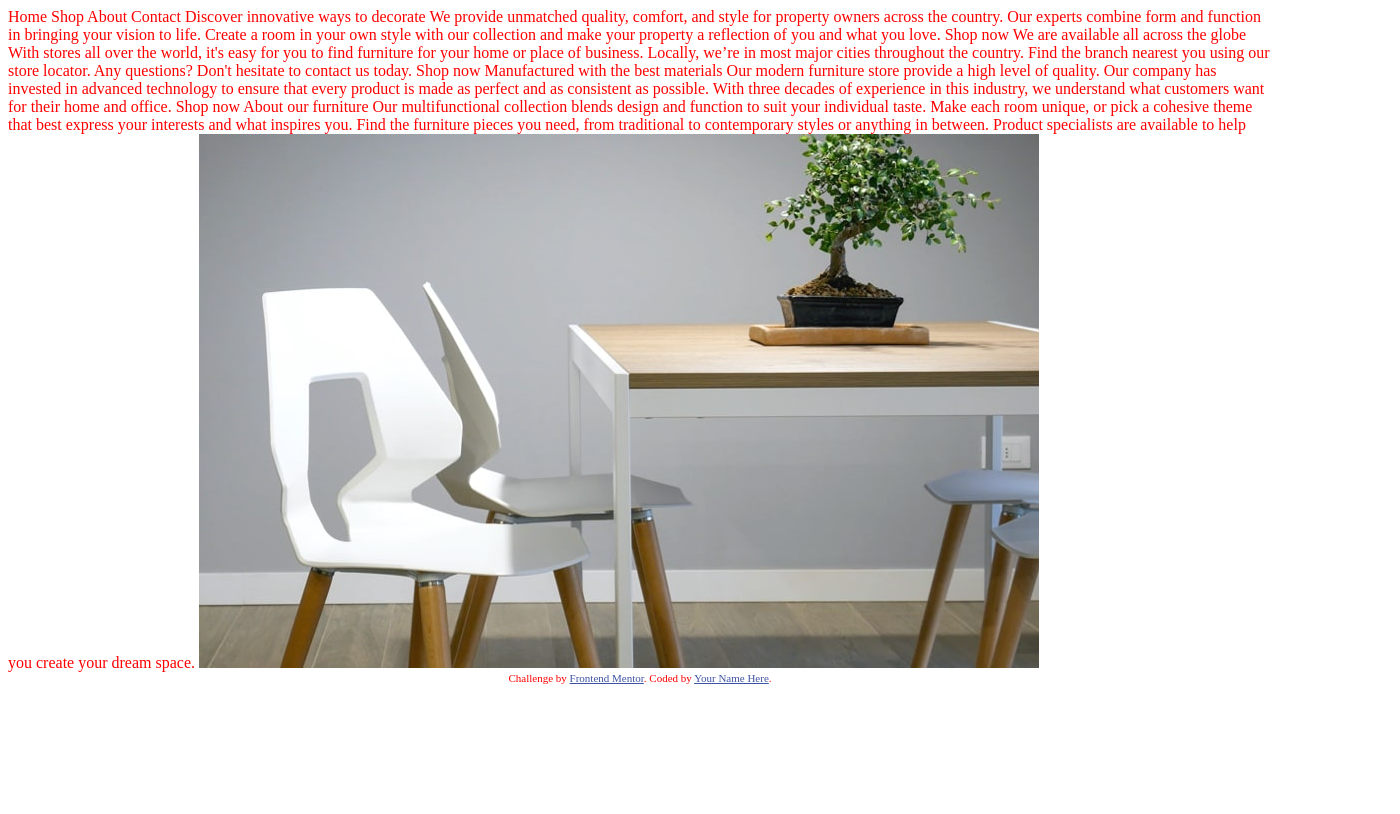
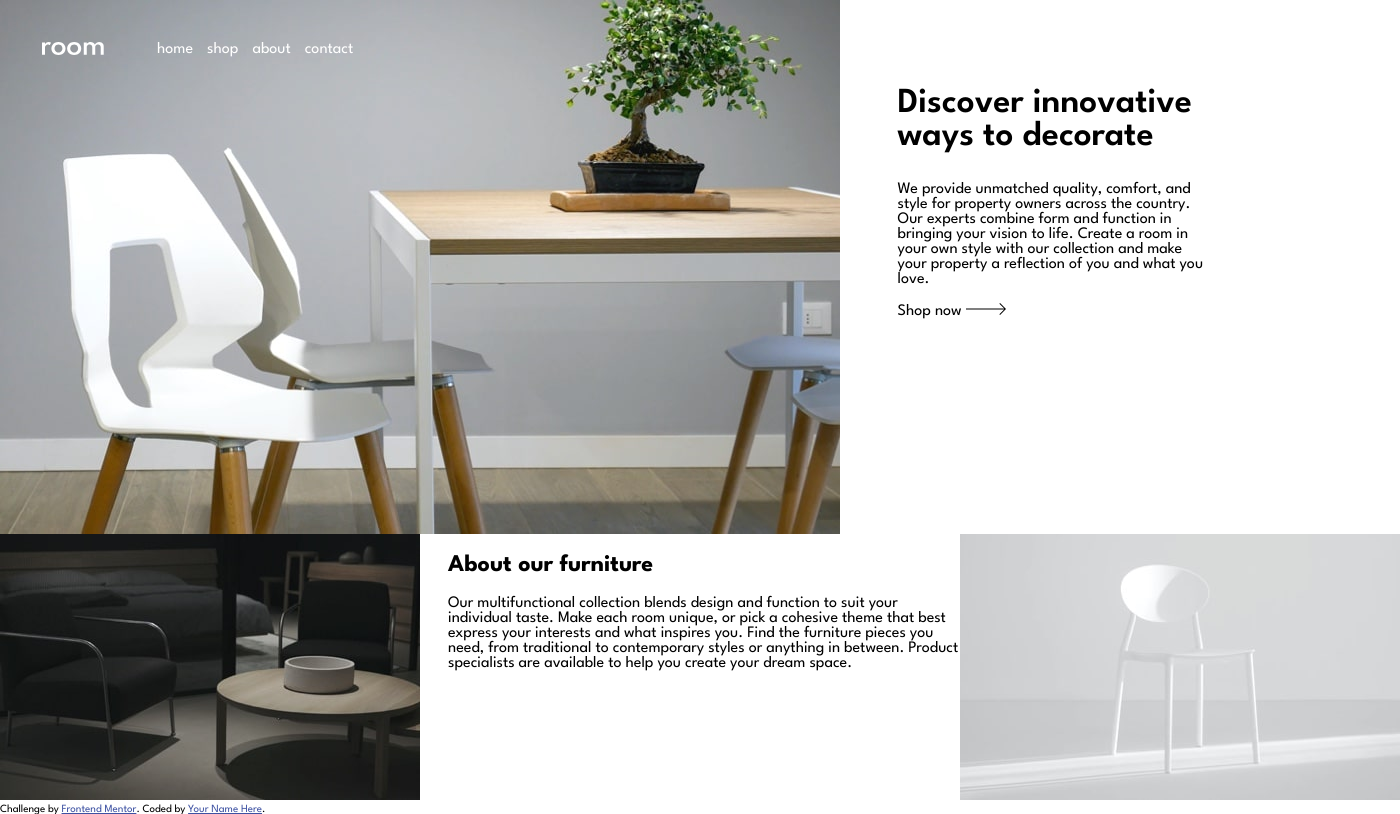
Before and after one commit to chnmk/room-homepage, a website built with webpack: page public/index.html in a window 1280 px wide. Shown: the whole page, 1400 px wide, since content can reach past the window. Built offline with nearby package versions, Linux system fonts and the light colour scheme.

Commit message:
style: add basic page layout

```diff
--- a/public/index.html
+++ b/public/index.html
@@ -14,46 +14,76 @@
     .attribution a { color: hsl(228, 45%, 44%); }
   </style>
 </head>
-<body>
-  Home
-  Shop
-  About
-  Contact
-
+<body class="wrapper">
+  <section class="main-image">
+    <div class="nav-menu">
+      <img
+        class="nav-menu__logo"
+        src="/src/assets/icons/logo.svg"
+        alt="logo"/>
+      <nav class="page-nav">
+        <ul class="page-nav__link-list">
+          <li class="page-nav__link-1">
+            h<span class="page-nav__link-1-line">om</span>e
+          </li>
+          <li class="page-nav__link-2">
+            s<span class="page-nav__link-2-line">ho</span>p
+          </li>
+          <li class="page-nav__link-3">
+            a<span class="page-nav__link-1-line">bou</span>t
+          </li>
+          <li class="page-nav__link-4">
+            co<span class="page-nav__link-1-line">nta</span>ct
+          </li>
+        </ul>
+      </nav>
+    </div>
+  </section>
+  <section class="main-desc">
+    <div class="desc-block">
+      <h1 class="desc-block__message">
         Discover innovative ways to decorate
-
+      </h1>
+      <p class="desc-block__description">
         We provide unmatched quality, comfort, and style for property owners across the country.
         Our experts combine form and function in bringing your vision to life. Create a room in your
         own style with our collection and make your property a reflection of you and what you love.
-
-  Shop now
-
-  We are available all across the globe
-
-  With stores all over the world, it's easy for you to find furniture for your home or place of business.
-  Locally, we’re in most major cities throughout the country. Find the branch nearest you using our
-  store locator. Any questions? Don't hesitate to contact us today.
-
-  Shop now
-
-  Manufactured with the best materials
-
-  Our modern furniture store provide a high level of quality. Our company has invested in advanced technology
-  to ensure that every product is made as perfect and as consistent as possible. With three decades of
-  experience in this industry, we understand what customers want for their home and office.
-
-  Shop now
-
+      </p>
+      <div class="desc-block__link">
+        <a class="desc-block__link-text">Shop now</a>
+        <img
+        class="desc-block__link-arrow"
+        src="/src/assets/icons/icon-arrow.svg"
+        alt="link"/>
+      </p>
+    </div>
+  </section>
+  <section class="image-about-1">
+    <img
+    class="image-about-1__img"
+    src="/src/assets/images/image-about-dark.jpg"
+    alt="furniture"/>
+  </section>
+  <section class="about-desc">
+    <h2 class="about-desc__message">
       About our furniture
-
+    </h2>
+    <p class="about-desc__description">
       Our multifunctional collection blends design and function to suit your individual taste.
       Make each room unique, or pick a cohesive theme that best express your interests and what
       inspires you. Find the furniture pieces you need, from traditional to contemporary styles
       or anything in between. Product specialists are available to help you create your dream space.
-  <img src="/src/assets/images/desktop-image-hero-1.jpg" alt="hello world"/>
-  <div class="attribution">
+    </p>
+  </section>
+  <section class="image-about-2">
+    <img
+    class="image-about-2__img"
+    src="/src/assets/images/image-about-light.jpg"
+    alt="furniture"/>
+  </section>
+  <footer class="attribution">
     Challenge by <a href="https://www.frontendmentor.io?ref=challenge" target="_blank">Frontend Mentor</a>.
     Coded by <a href="#">Your Name Here</a>.
-  </div>
+  </footer>
 </body>
 </html>
--- a/src/components/app.scss
+++ b/src/components/app.scss
@@ -1,3 +1,125 @@
-* {
-    color: red;
+@font-face {
+    font-family: "League Spartan";
+    src: url("../assets/fonts/LeagueSpartan-VariableFont_wght.ttf");
 }
+
+.wrapper {
+    display: flex;
+    flex-direction: row;
+    flex-wrap: wrap;
+    font-family: "League Spartan", serif;
+    margin: 0px;
+}
+
+$dark-gray: hsl(0, 0%, 63%);
+$very-dark-gray: hsl(0, 0%, 27%);
+
+///==================
+/// Upper-left block:
+
+.main-image {
+    background-size: cover;
+    background-position: left left;
+    background-repeat: no-repeat;
+    background-image: url("../assets/images/desktop-image-hero-1.jpg");
+    width: 70%;
+    height: 534px;
+    width: 840px;
+}
+
+.nav-menu {
+    padding: 5% 0 0 5%;
+}
+
+%default-link {
+    display:inline;
+    margin-right: 10px;
+    color: white;
+    &:hover {
+        cursor: pointer;
+    }
+}
+
+%default-link-line {
+    &:hover {
+        cursor: pointer;
+        text-decoration: underline 2px;
+        text-underline-offset: 10px;
+    }
+}
+
+.page-nav {
+    display: inline;
+    position: relative;
+    top: -34px;
+    left: 25px + 50px;
+
+    &__link-list{
+        list-style-type: none;
+    }
+    &__link-1 {
+        @extend %default-link;
+    }
+    &__link-2 {
+        @extend %default-link;
+    }
+    &__link-3 {
+        @extend %default-link;
+    }
+    &__link-4 {
+        @extend %default-link;
+    }
+    &__link-1-line {
+        @extend %default-link-line;
+    }
+    &__link-2-line {
+        @extend %default-link-line;
+    }
+    &__link-3-line {
+        @extend %default-link-line;
+    }
+    &__link-4-line {
+        @extend %default-link-line;
+    }
+}
+
+///==================
+/// Upper-right block:
+
+.main-desc {
+    width: 30%;
+}
+
+.desc-block {
+    padding: 15% 5% 15% 15%;
+
+    &__message {
+        font-size: 2.2rem;
+        font-weight: 600;
+        padding-bottom: 0px;
+    }
+    &__description {
+        padding-top: 0px;
+    }
+}
+
+///==================
+/// Bottom-left block:
+
+.image-about-1 {
+    width: 35%;
+}
+
+///==================
+/// Bottom-middle block:
+
+.about-desc {
+    width: 40%;
+}
+
+///==================
+/// Bottom-right block:
+
+.image-about-2 {
+    width: 25%;
+}
--- a/src/index.js
+++ b/src/index.js
@@ -1,5 +1,3 @@
-import { calc } from "./test.js"
 import './components/app.scss'
 
 console.log("Hello World!")
-console.log(calc(5, 5))
--- a/src/test.js
+++ /dev/null
@@ -1,3 +0,0 @@
-export function calc(a,b) {
-    return a + b
-}
--- a/style-guide.md
+++ /dev/null
@@ -1,28 +0,0 @@
-# Front-end Style Guide
-
-## Layout
-
-The designs were created to the following widths:
-
-- Mobile: 375px
-- Desktop: 1440px
-
-## Colors
-
-### Primary
-
-- Dark Gray: hsl(0, 0%, 63%)
-- Black: hsl(0, 0%, 0%)
-- White: hsl(0, 0%, 100%)
-- Very Dark Gray: hsl(0, 0%, 27%)
-
-## Typography
-
-### Body Copy
-
-- Font size: 12px
-
-### Font
-
-- Family: [League Spartan](https://fonts.google.com/specimen/League+Spartan)
-- Weights: 500, 600, 700
```
Also changed, not shown: src/assets/fonts/OFL.txt (added, +93 -0 lines), README-template.md (deleted), src/assets/fonts/LeagueSpartan-VariableFont_wght.ttf (added), src/assets/fonts/README.txt (added), src/assets/fonts/static/LeagueSpartan-Black.ttf (added), src/assets/fonts/static/LeagueSpartan-Bold.ttf (added), src/assets/fonts/static/LeagueSpartan-ExtraBold.ttf (added), src/assets/fonts/static/LeagueSpartan-ExtraLight.ttf (added), src/assets/fonts/static/LeagueSpartan-Light.ttf (added), src/assets/fonts/static/LeagueSpartan-Medium.ttf (added), src/assets/fonts/static/LeagueSpartan-Regular.ttf (added), src/assets/fonts/static/LeagueSpartan-SemiBold.ttf (added), src/assets/fonts/static/LeagueSpartan-Thin.ttf (added), 2 other files. Lines whose indentation alone changed are shown as unchanged.
